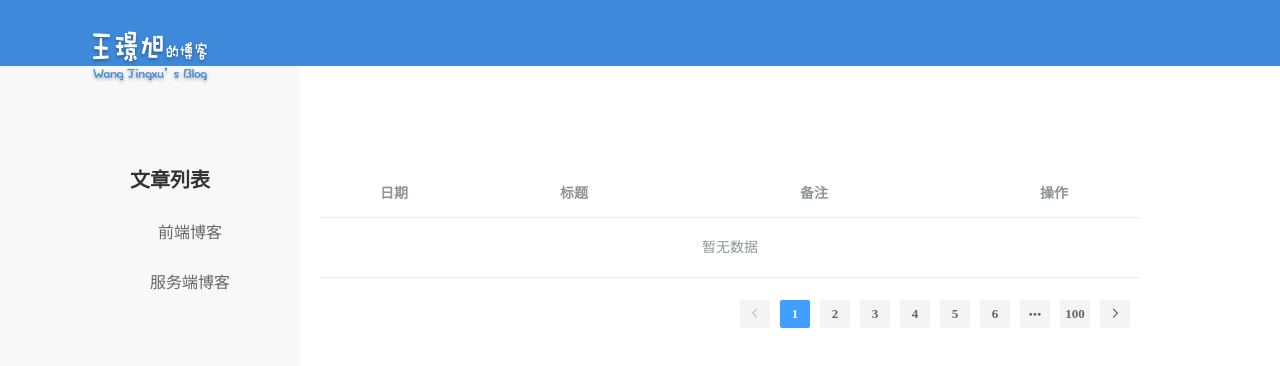
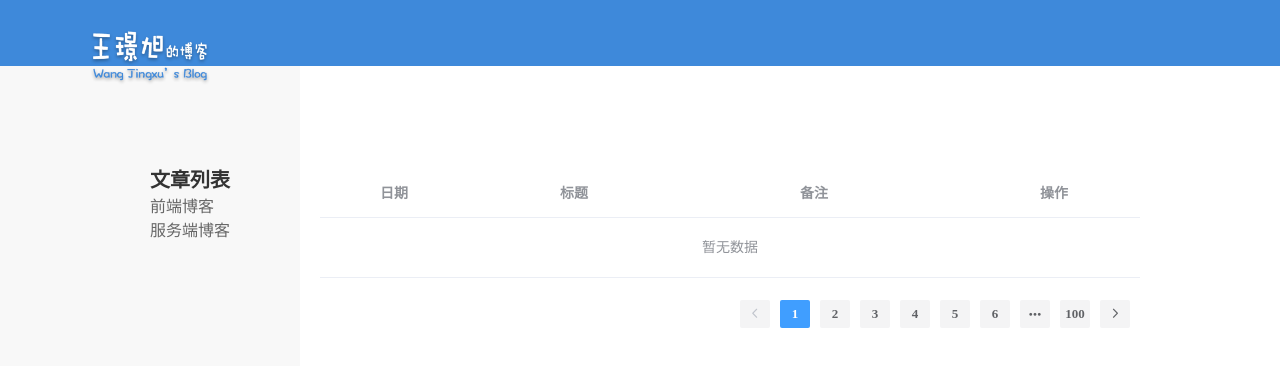
Before and after one commit to wangjingxu66/blog_wangjingxu, a Vue app: page /#/blog/list in a window 1280 px wide. Shown: the top 366 px of the page. Built offline with nearby package versions, Linux system fonts and the light colour scheme.

Commit message:
侧边栏导航区域样式更正

```diff
--- a/src/components/blog/List.vue
+++ b/src/components/blog/List.vue
@@ -6,7 +6,7 @@
         <el-table
           :data="tableData"
           style="width: 100%"
-          @row-click="handleClickTableRow"
+          @cell-dblclick="handleClickTableRow"
           :style="{
             'cursor': 'pointer'
           }"
@@ -96,11 +96,19 @@ export default {
   },
 
   watch: {
-    $route: 'onRouterChange'
+    $route: 'onRouterChange',
+    // tableData:{
+    //    handler(){ //监控data/computed选项数据的变化
+    //                 console.log('数组变化了 我监控到了')
+    //                 localStorage.setItem('tableData',JSON.stringify(this.tableData))
+    //             },
+    //             deep:true,  //监控数组length的变化
+    // }
   },
-
   created () {
-    this.onRouterChange();
+       this.onRouterChange();
+       //console.log(JSON.parse(localStorage.getItem('tableData')))
+      //this.tableData=JSON.parse(localStorage.getItem('tableData'))||[]
   },
 
   methods: {
@@ -118,12 +126,12 @@ export default {
       })
     },
 
-    handleClickTableRow (row, column, event) {
+    handleClickTableRow (row, column, cell, event) {
       this.$router.push({
         path: '/blog/detail',
         query: {
           type: this.type,
-          id: row.id,
+          id: row.id
         }
       })
     },
@@ -132,8 +140,6 @@ export default {
       console.log(index, row)
     },
     handleDelete (index, row) {
-      console.log(index)
-
       this.$confirm('此操作将永久删除该文件, 是否继续?', '提示', {
         confirmButtonText: '确定',
         cancelButtonText: '取消',
--- a/src/components/blog/nav/NavUnit.vue
+++ b/src/components/blog/nav/NavUnit.vue
@@ -38,14 +38,16 @@ export default {
 
   methods: {
     handleClickNavItem(item) {
+       console.log(item.route)
       if (item.nav.type) {
         this.$router.push({
           path: item.route.path,
           query: { type: item.nav.type }
         });
-      } else {
-        this.$router.push(item.route.path);
       }
+      //  else {
+      //   this.$router.push(item.route.path);
+      // }
     },
 
     generateLevelClass(level) {
@@ -77,16 +79,18 @@ export default {
 };
 </script>
 
-<style lang="scss" scoped>
+<style lang="scss" >
 @mixin nav_li_style($level) {
   //  padding-left: $level * 50px;
   //  padding-top: 20px-$level * 2;
-  // padding-bottom: 10px-$level * 2;
+  // padding-bottom: 25px-$level * 9;
   // padding-right: 20px;
   cursor: pointer;
-
+  #NavUnit{
+    padding-inline-start: 0 !important;
+  }
   .active {
-    color: skyblue;
+    color: #5b93e2;
   }
   @if ($level == 0) {
     color: #333;
@@ -101,7 +105,9 @@ export default {
 
   & > div > a {
     display: inline-block;
-    margin-bottom: 26px;
+    padding-bottom: 25px-$level * 9;
+    margin-left: 110px;
+    text-align: left;
   }
 }
 
--- a/src/components/blog/nav/index.vue
+++ b/src/components/blog/nav/index.vue
@@ -89,26 +89,11 @@ export default {
   height: 100%;
   background-color: #f8f8f8;
   color: #333;
-  text-align: center;
+  padding-inline-start: 0 !important;
 }
 .el-aside img {
   width: 120px;
+  margin-left:90px;
 }
-.el-aside .asideTitle {
-  margin-top: 75px;
-  margin-bottom: 26px;
-}
-.el-aside .asideTitle i,
-h3 {
-  display: inline;
-  font-size: 20px;
-  line-height: 20px;
-}
-.el-aside .asideTitle i {
-  margin-right: 20px;
-}
-.el-aside p {
-  padding-left: 30px;
-  padding-bottom: 16px;
-}
+
 </style>
--- a/src/components/login/LoginContent.vue
+++ b/src/components/login/LoginContent.vue
@@ -4,7 +4,7 @@
     <el-input v-model="username" placeholder="账号"></el-input>
     <el-input placeholder="密码" v-model="password" show-password></el-input>
     <el-row>
-      <el-button type="primary" @click="$router.push('/blog/list')">登录</el-button>
+      <el-button type="primary" @click="$router.push('/blog/list?type=frontend_blog')">登录</el-button>
     </el-row>
   </div>
 </template>
--- a/src/components/login/LoginFooter.vue
+++ b/src/components/login/LoginFooter.vue
@@ -23,7 +23,7 @@ export default {
 <style lang="scss" scoped>
 #LoginFooter {
   position: fixed;
-  height: 86px;
+  height: 118px;
   bottom: 5px;
   width: 100%;
 
@@ -35,9 +35,9 @@ export default {
   }
 
   .el-footer p:first-child {
-    padding: 40px 0 10px;
-    line-height: 14px;
-    font-size: 14px;
+    padding: 36px 0 10px;
+    line-height: 12px;
+    font-size: 12px;
     color: #868686;
     font-weight: bold;
   }
--- a/src/router.js
+++ b/src/router.js
@@ -14,18 +14,18 @@ const router = new Router({
       name: 'Login',
       component: Login,
       meta: {
-        title: '登录页',
+        title: '登录页'
       }
     },
     {
       path: '/blog',
       name: 'Blog',
       component: Blog,
-      redirect: '/blog/list?type=frontend_blog',
+      //redirect: '/blog/list',
       meta: {
         title: '列表入口',
         nav: [
-          { name: '文章列表', level: 0, _path: '/blog/list', }
+          { name: '文章列表', level: 0, _path: '/blog/list' }
         ]
       },
       children: [
@@ -36,8 +36,8 @@ const router = new Router({
           meta: {
             title: '博客列表',
             nav: [
-              { name: '前端博客', type: 'frontend_blog', level: 1, _path: '/blog/list', },
-              { name: '服务端博客', type: 'server_blog', level: 1, _path: '/blog/list', },
+              { name: '前端博客', type: 'frontend_blog', level: 1, _path: '/blog/list' },
+              { name: '服务端博客', type: 'server_blog', level: 1, _path: '/blog/list' }
             ]
           }
         },
@@ -46,9 +46,9 @@ const router = new Router({
           name: 'BlogDetail',
           component: BlogDetail,
           meta: {
-            title: '博客详情',
+            title: '博客详情'
           }
-        },
+        }
       ]
     }
   ]
--- a/src/styles/_class.scss
+++ b/src/styles/_class.scss
@@ -4,6 +4,9 @@
 
 ._w120 {
     width: 120px;
+}
+._block{
+    display: block;
 }
 
 ._inline_block {
--- a/src/views/Login.vue
+++ b/src/views/Login.vue
@@ -1,6 +1,6 @@
 <template>
   <div class="login">
-    <LoginContent msg="Welcome to Your Vue.js App"/>
+    <LoginContent/>
     <LoginFooter :desc="footerDescContent"/>
   </div>
 </template>
```
